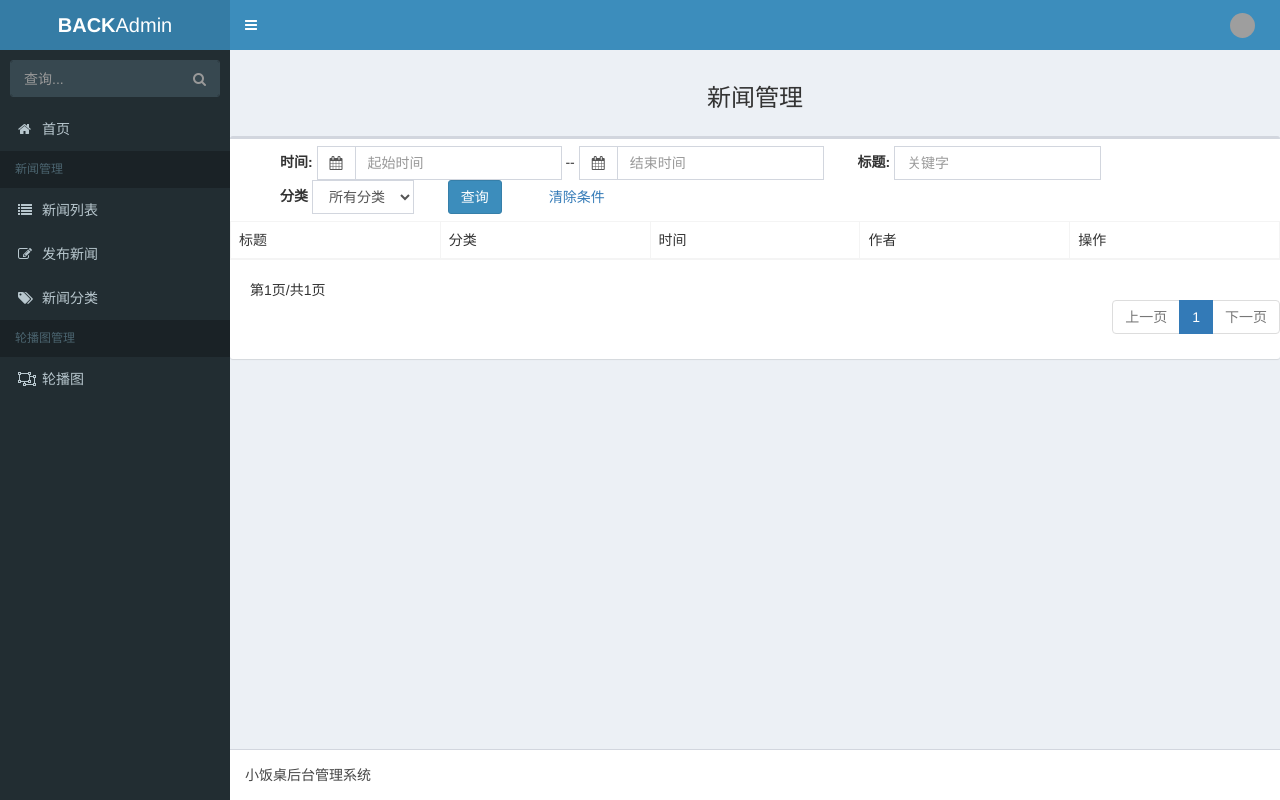
After one commit to qDonl/news-share, a Django app: page /cms/news/list/ in a window 1280 px wide. The commit adds this page. Run offline with Django 3.2, Linux system fonts and the light colour scheme; data that the repository does not hold is empty; some libraries are stand-ins or nearby versions; grey boxes are pictures that could not be loaded.

Commit message:
后台新闻查询完成

```diff
--- a/apps/cms/urls.py
+++ b/apps/cms/urls.py
@@ -14,6 +14,7 @@ urlpatterns = [
     path("news/category/add/", views.add_news_category, name='add-news-category'),
     path("news/category/edit/", views.edit_news_category, name='edit-news-category'),
     path("news/category/delete/", views.delete_category_category, name='delete-news-category'),
+    path("news/list/", views.NewsListView.as_view(), name='news-list'),
     path("upload/", views.upload_file, name='upload'),  # 弃用
     path("banner/", views.banner, name='banner'),
     path('banner/add/', views.add_banner, name="banner-add"),
--- a/apps/cms/views.py
+++ b/apps/cms/views.py
@@ -1,3 +1,4 @@
+from datetime import datetime
 import os
 
 import qiniu
@@ -6,6 +7,8 @@ from django.contrib.admin.views.decorators import staff_member_required
 from django.shortcuts import render, get_object_or_404
 from django.views.decorators.http import require_POST, require_GET
 from django.views.generic.base import View
+from django.utils.timezone import make_aware
+from urllib import parse
 
 from apps.cms.forms import PublishNewsForm
 from apps.news.models import NewsCategory, News
@@ -13,6 +16,7 @@ from utils import restfuls
 from .forms import EditNewsCategoryForm, AddBannerForm, EditBannerForm
 from .models import Banner
 from .serializers import BannerSerializer
+from django.core.paginator import Paginator
 
 
 @staff_member_required(login_url='index')
@@ -86,6 +90,107 @@ def delete_category_category(request):
     return restfuls.bad_request(msg="当前分类已不存在")
 
 
+class NewsListView(View):
+    def get(self, request):
+        p = request.GET.get("p", 1)  # 获取当前是第几页
+        start_time = request.GET.get('start', '')
+        end_time = request.GET.get('end', '')
+        title = request.GET.get("title", '')
+        category_id = int(request.GET.get("category", 0))
+
+        categories = NewsCategory.objects.all()
+        newses = News.objects.select_related('author', 'category')
+
+        print(f"""
+        start: {start_time}
+        end: {end_time}
+        title: {title}
+        category: {category_id}:{type(category_id)}
+        """)
+
+        # 按照新闻时间进行过滤
+        if start_time or end_time:
+            start_time = start_time[:10]
+            end_time = end_time[:10]
+            if start_time:
+                try:
+                    start_time = datetime.strptime(start_time, '%Y/%m/%d')
+                except ValueError:
+                    start_time = datetime.strptime(start_time, '%Y-%m-%d')
+            else:
+                start_time = datetime(year=2019, month=6, day=1)
+
+            if end_time:
+                try:
+                    end_time = datetime.strptime(end_time, '%Y/%m/%d')
+                except ValueError:
+                    end_time = datetime.strptime(end_time, '%Y-%m-%d')
+            else:
+                end_time = datetime.today()
+            newses = newses.filter(pub_time__range=(make_aware(start_time), make_aware(end_time)))
+
+        # 按照标题进行过滤
+        if title:
+            newses = newses.filter(title__icontains=title)
+
+        # 按照分类进行过滤
+        if category_id != 0:
+            newses = newses.filter(category=category_id)
+
+        paginator = Paginator(newses, 1)  # 每页显示多少条数据
+        page_obj = paginator.get_page(p)
+        rt_pages = self.get_paginator_page(paginator, page_obj)
+        context = {
+            'newses': page_obj.object_list,
+            "categories": categories,
+            'url_query': "&" + parse.urlencode({
+                'start': start_time,
+                'end': end_time,
+                'title': title,
+                'category': category_id or 0,
+            }),
+            'start': start_time,
+            'end': end_time,
+            'title': title,
+            'category_id': category_id or 0,
+        }
+        context.update(**rt_pages)
+        return render(request, 'cms/news_list.html', context=context)
+
+    def get_paginator_page(self, paginator, page_obj, around_num=2):
+        current_page = page_obj.number
+        num_pages = paginator.num_pages
+
+        left_has_more = False
+        right_has_more = False
+
+        # current_page=around_num+2时, (1, current_page)
+        if current_page <= around_num + 2:
+            left_pages = range(1, current_page)
+        else:
+            left_has_more = True
+            left_pages = range(current_page - around_num, current_page)  # 左列表页
+
+        # current_page=num_page-around_num-1时就要(current_page, num_pages)
+        if current_page >= num_pages - around_num - 1:
+            right_pages = range(current_page + 1, num_pages + 1)
+        else:
+            right_has_more = True
+            right_pages = range(current_page + 1, current_page + around_num + 1)  # 右列表页
+
+        rt_pages = {
+            'current_page': current_page,
+            "left_pages": left_pages,
+            'right_pages': right_pages,
+            'left_has_more': left_has_more,
+            'right_has_more': right_has_more,
+            "num_pages": num_pages,
+            "page_obj": page_obj,
+            'paginator': paginator,
+        }
+        return rt_pages
+
+
 @require_POST
 def upload_file(request):
     file = request.FILES.get('file')
@@ -141,7 +246,6 @@ def edit_banner(request):
     return restfuls.bad_request(msg=form.get_errors())
 
 
-
 def remove_banner(request):
     bid = request.GET.get('bid')
     banner = get_object_or_404(Banner, pk=bid)
--- a/front/src/js/cms/publish_news.js
+++ b/front/src/js/cms/publish_news.js
@@ -111,7 +111,7 @@ PublishNews.prototype.handleFileUploadComplete = function (response) {
 
     var thumbnailFormEle = $("#form-thumbnail");
     thumbnailFormEle.val(link);
-    thumbnailFormEle.attr({"disabled": true});
+    thumbnailFormEle.attr({"readonly": true});
     window.messageBox.showSuccess("添加成功");
 
 };
--- a/front/templates/cms/base.html
+++ b/front/templates/cms/base.html
@@ -102,6 +102,12 @@
             </li>
             <li class="header">新闻管理</li>
             <li>
+               <a href="{% url 'cms:news-list' %}">
+                  <i class="fa fa-list "></i>
+                  <span>新闻列表</span>
+               </a>
+            </li>
+            <li>
                <a href="{% url 'cms:publish-news' %}">
                   <i class="fa fa-edit "></i>
                   <span>发布新闻</span>
--- /dev/null
+++ b/front/templates/cms/news_list.html
@@ -0,0 +1,180 @@
+{% extends 'cms/base.html' %}
+{% load news_filter %}
+
+
+{% block title %}
+   新闻管理
+{% endblock %}
+
+{% block head %}
+   <style>
+      .left-group {
+         margin-left: 30px;
+      }
+   </style>
+   <link rel="stylesheet" href="{% static 'adminlte/bower_components/bootstrap-datepicker/css/bootstrap-datepicker.min.css' %}">
+   <script src="{% static 'adminlte/bower_components/bootstrap-datepicker/locales/bootstrap-datepicker.zh-CN.min.js' %}"></script>
+{% endblock %}
+
+
+{% block content_header %}
+   新闻管理
+{% endblock %}
+
+{% block content %}
+   <div class="row">
+      <div class="col md-12">
+         <div class="box">
+            <div class="header">
+               <form action="" class="form-inline" style="margin: 7px 20px;">
+                  <div class="form-group left-group">
+                     <label>时间:</label>
+                     <div class="input-group date">
+                        <div class="input-group-addon">
+                           <i class="fa fa-calendar"></i>
+                        </div>
+                        {% if start %}
+                           <input type="text" class="form-control" name="start" value="{{ start }}" id="start-picker"
+                                  placeholder="起始时间">
+                        {% else %}
+                           <input type="text" class="form-control" name="start" id="start-picker" placeholder="起始时间">
+                        {% endif %}
+                     </div>
+                     <span>--</span>
+                     <div class="input-group date">
+                        <div class="input-group-addon">
+                           <i class="fa fa-calendar"></i>
+                        </div>
+                        {% if end %}
+                           <input type="text" class="form-control" name="end" id="end-picker" value="{{ end }}"
+                                  placeholder="结束时间">
+                        {% else %}
+                           <input type="text" class="form-control" name="end" id="end-picker" placeholder="结束时间">
+                        {% endif %}
+                     </div>
+                  </div>
+                  <div class="form-group left-group">
+                     <label>标题:</label>
+                     {% if title %}
+                        <input type="text" placeholder="关键字" name="title" value="{{ title }}" class="form-control">
+                     {% else %}
+                        <input type="text" placeholder="关键字" name="title" class="form-control">
+                     {% endif %}
+                  </div>
+                  <div class="form-group left-group">
+                     <label>分类</label>
+                     <select name="category" class="form-control">
+                        {% if category_id == 0 %}
+                           <option value="0" selected>所有分类</option>
+                        {% else %}
+                           <option value="0">所有分类</option>
+                        {% endif %}
+
+                        {% for category in categories %}
+                           {% if category_id == category.pk %}
+                              <option value="{{ category.pk }}" selected>{{ category.name }}</option>
+                           {% else %}
+                              <option value="{{ category.pk }}">{{ category.name }}</option>
+                           {% endif %}
+                        {% endfor %}
+                     </select>
+                  </div>
+                  <div class="form-group left-group">
+                     <button class="btn btn-primary">查询</button>
+                  </div>
+                  <div class="form-group left-group">
+                     <a class="btn btn-link" href="?p=1">清除条件</a>
+                  </div>
+               </form>
+            </div>
+            <div class="body">
+               <table class="table table-bordered">
+                  <thead>
+                  <tr>
+                     <td>标题</td>
+                     <td>分类</td>
+                     <td>时间</td>
+                     <td>作者</td>
+                     <td>操作</td>
+                  </tr>
+                  </thead>
+                  <tbody>
+                  {% for news in newses %}
+                     <tr>
+                        <td><a target="_blank" href="{% url 'detail' news.pk %}">{{ news.title }}</a></td>
+                        <td>{{ news.category.name }}</td>
+                        <td>{{ news.pub_time|date:"Y/m/d H:i:s" }}</td>
+                        <td>{{ news.author.username }}</td>
+                        <td>
+                           <button class="btn btn-info btn-xs">编辑</button>
+                           <button class="btn btn-danger btn-xs">删除</button>
+                        </td>
+                     </tr>
+                  {% endfor %}
+                  </tbody>
+               </table>
+            </div>
+            <div class="footer" style="overflow: hidden;">
+               <p class="pull-left" style="margin-left: 20px">第{{ current_page }}页/共{{ num_pages }}页</p>
+               <nav aria-label="Page navigation" class="pull-right">
+                  <ul class="pagination">
+
+                     {#   上一页#}
+                     {% if not page_obj.has_previous %}
+                        <li class="disabled"><a href="#" aria-label="Previous"><span aria-hidden="true">上一页</span></a>
+                        </li>
+                     {% else %}
+                        <li>
+                           <a href="?p={{ page_obj.previous_page_number }}{{ url_query }}" aria-label="Previous">
+                              <span aria-hidden="true">上一页</span>
+                           </a>
+                        </li>
+                     {% endif %}
+
+                     {% if left_has_more %}
+                        <li><a href="?p=1{{ url_query }}">1</a></li>
+                        <li><a href="javascript: void(0)">...</a></li>
+                     {% endif %}
+
+                     {#   列表页#}
+                     {#   左列表页#}
+                     {% for left_page in left_pages %}
+                        <li><a href="?p={{ left_page }}{{ url_query }}">{{ left_page }}</a></li>
+                     {% endfor %}
+                     {#   当前页#}
+                     <li class="active"><a href="?p={{ current_page }}{{ url_query }}">{{ current_page }}</a></li>
+                     {#   右列表页#}
+                     {% for right_page in right_pages %}
+                        <li><a href="?p={{ right_page }}{{ url_query }}">{{ right_page }}</a></li>
+                     {% endfor %}
+
+                     {% if right_has_more %}
+                        <li><a href="javascript: void(0)">...</a></li>
+                        <li>
+                           <a href="?p={{ paginator.num_pages }}{{ url_query }}">{{ paginator.num_pages }}</a>
+                        </li>
+                     {% endif %}
+
+                     {#   下一页#}
+                     {% if not page_obj.has_next %}
+                        <li class="disabled"><a href="javascript:void(0)" aria-label="Next"><span aria-hidden="true">下一页</span></a></li>
+                     {% else %}
+                        <li>
+                           <a href="?p={{ page_obj.next_page_number }}{{ url_query }}" aria-label="Next">
+                              <span aria-hidden="true">下一页</span>
+                           </a>
+                        </li>
+                     {% endif %}
+                  </ul>
+               </nav>
+            </div>
+         </div>
+      </div>
+   </div>
+{% endblock %}
+
+
+{% block bottom-head %}
+   <script src="{% static 'adminlte/bower_components/bootstrap-datepicker/js/bootstrap-datepicker.min.js' %}"></script>
+   <script src="{% static 'js/cms/news_list.min.js' %}"></script>
+{% endblock %}
```
Also changed, not shown: front/src/js/cms/news_list.js (added, +36 -0 lines).
